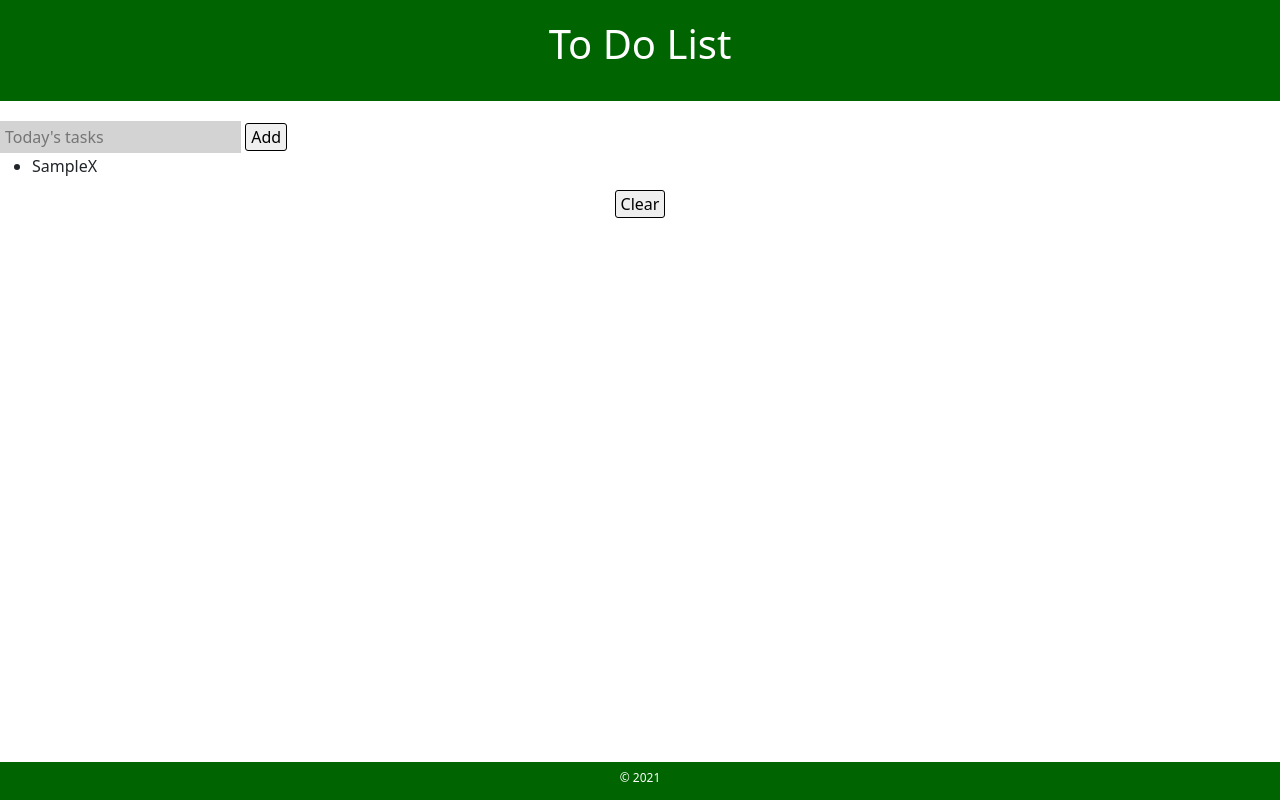
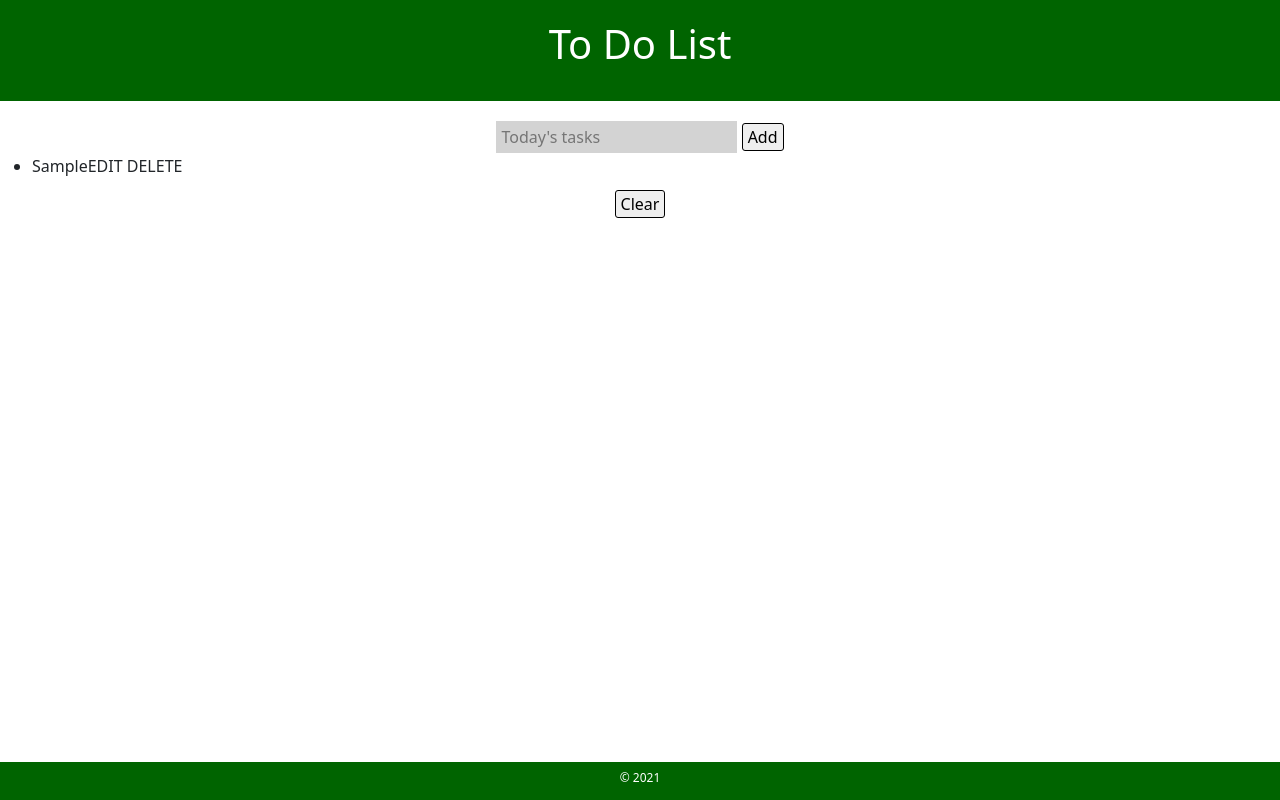
Before and after one commit to loremipsum-20/to-do-list, a plain HTML site: page index.html in a window 1280 px wide. Both pictures are taken after typing "Sample" into the empty fields and a click on the input "Add". Drawn offline with nearby package versions, Linux system fonts and the light colour scheme.

Commit message:
code clean up - add, delete, clear all -> done

```diff
--- a/index.html
+++ b/index.html
@@ -22,13 +22,16 @@
     </header>
 
     <main>
-      <div class="taskForm">
-        <form>
+      <div>
+        <form class="taskForm">
           <input id="textInput" class="userInput" type="text" name="task" placeholder="Today's tasks" required/>
           <input class="userSubmit" type="submit" value="Add" />
         </form>
+      </div>
+      <div class="taskList">
         <ul id="myTasks" class="list">
         </ul>
+      </div>
       </div>
 
       <div class="clearButton">
--- a/src/script.js
+++ b/src/script.js
@@ -15,7 +15,7 @@ form.addEventListener('submit', (event) => {
   event.preventDefault();
   addNewTodo();
   input.value = '';
-})
+});
 
 // 2_ Add new todo to ul
 // 2a: create addNewTodo function: const addNewTodo = function() { ... }
@@ -24,7 +24,7 @@ form.addEventListener('submit', (event) => {
 // 3c: add template to ul: listEl.innerHTML += template
 
 const addNewTodo = () => {
-  const template = `<li class="todoInput">${input.value}<span class='delete'>X</span></li>`;
+  const template = `<li class="todoInput">${input.value}<span class='edit'>EDIT </span><span class='delete'> DELETE</span></li>`;
   listEL.innerHTML += template;
 };
 
@@ -48,20 +48,15 @@ const deleteElement = (targetItem) => {
   listEL.removeChild(targetItem.parentElement);
 };
 
-
 // 4_ Clear all button
 // 4a: add HTML element to clear all to our todo header
 // 4b: listen to the click event of clear all element
   // remove all li eelement on document
   // clear out content of ul list
 
-  const clearAll = document.getElementById("clearAll");
+const clearAll = document.getElementById("clearAll");
   clearAll.addEventListener('click', () => {
     listEL.innerHTML = '';
   });
 
-
-// 5_ Edit item
-
-
 // 6_ Mark item as complete
--- a/src/style.css
+++ b/src/style.css
@@ -72,8 +72,11 @@ footer {
 }
 
 .taskForm {
+  text-align: center;
 }
 
+.taskList {
+}
 
 .clearButton {
     text-align: center;
```
